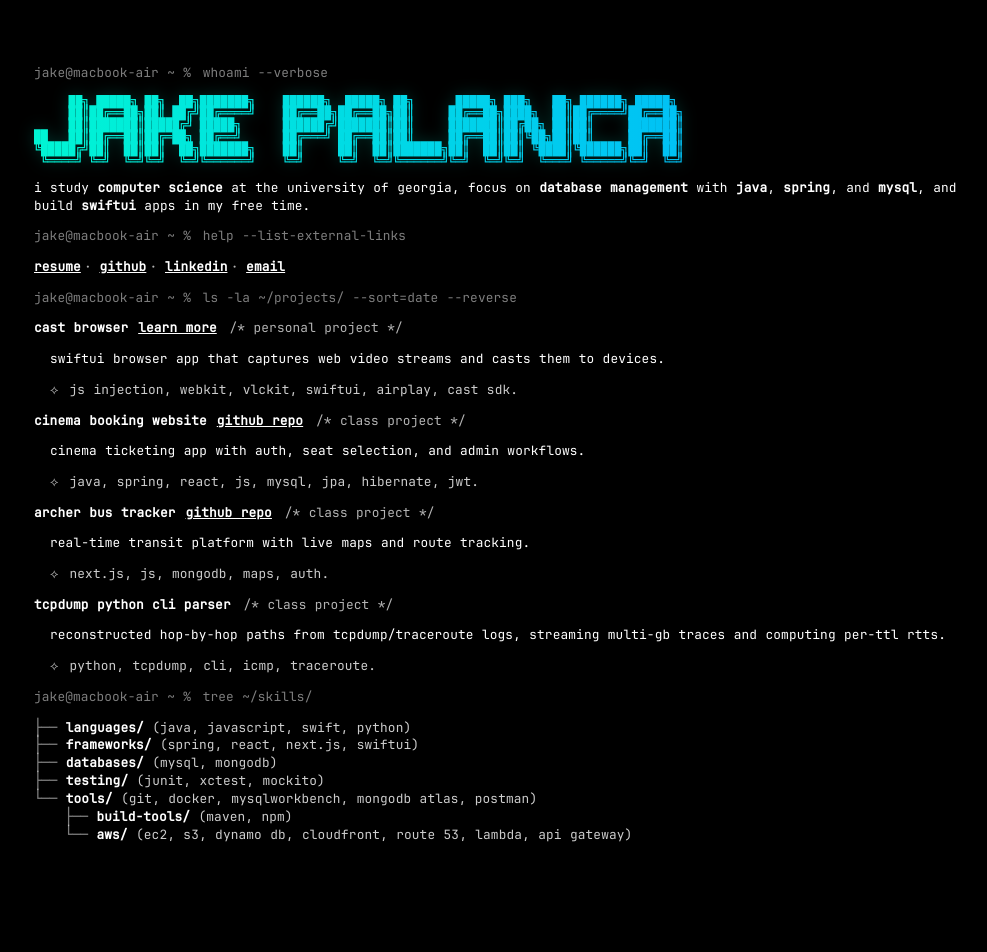
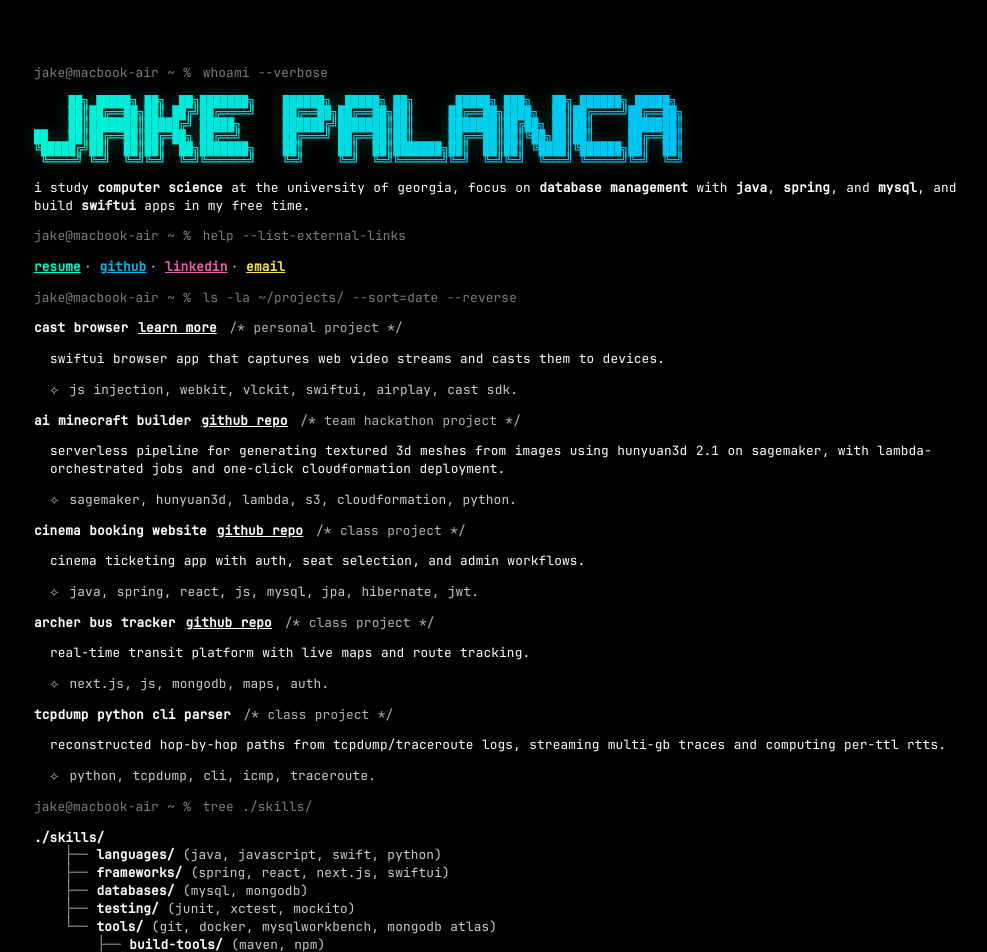
Before and after one commit to jakepalanca/jakepalanca.com, a React (Create React App) app: page / in a window 1280 px wide. Shown: the top 952 px of the page, without its empty margins (126-1113 px from the left). Before the commit the page ends 908 px from the top, so only its background shows below. Built offline with nearby package versions, Linux system fonts and the light colour scheme.

Commit message:
feat: Update Terminal component with new project details and gradient link styles

```diff
--- a/src/App.css
+++ b/src/App.css
@@ -72,24 +72,14 @@ body {
 }
 
 @keyframes ascii-gradient-shift {
-  0% {
-    background-position: 0% 50%;
-  }
-  50% {
-    background-position: 100% 50%;
-  }
-  100% {
-    background-position: 0% 50%;
-  }
+  0% { background-position: 0% 50%; }
+  50% { background-position: 100% 50%; }
+  100% { background-position: 0% 50%; }
 }
 
 @keyframes ascii-glow-pulse {
-  0%, 100% {
-    filter: drop-shadow(0 0 8px rgba(0, 245, 212, 0.18));
-  }
-  50% {
-    filter: drop-shadow(0 0 16px rgba(241, 91, 181, 0.22));
-  }
+  0%, 100% { filter: drop-shadow(0 0 8px rgba(0, 245, 212, 0.18)); }
+  50% { filter: drop-shadow(0 0 16px rgba(241, 91, 181, 0.22)); }
 }
 
 @supports ((-webkit-background-clip: text) or (background-clip: text)) {
@@ -125,24 +115,17 @@ body {
   margin: 0;
 }
 
-/* Typing animation */
+/* Layout */
 .typing-container {
   display: flex;
   flex-direction: column;
   gap: var(--gap);
-  line-height: inherit;
 }
 
-.typing-container>.final-prompt {
-  margin-top: 0;
-}
-
-.completed-section,
-.current-section {
+.completed-section {
   display: flex;
   flex-direction: column;
   gap: var(--gap);
-  line-height: inherit;
 }
 
 .cli-section {
@@ -150,7 +133,6 @@ body {
   flex-direction: column;
   gap: var(--gap);
   color: var(--terminal-white);
-  line-height: inherit;
 }
 
 .cli-command {
@@ -158,7 +140,6 @@ body {
   color: var(--terminal-white);
   word-break: break-word;
   overflow-wrap: break-word;
-  line-height: inherit;
   opacity: 0.7;
 }
 
@@ -169,7 +150,6 @@ body {
   margin-right: 0.25em;
   white-space: pre;
   display: inline;
-  line-height: inherit;
 }
 
 .command {
@@ -180,50 +160,25 @@ body {
   overflow-wrap: break-word;
   display: inline;
   white-space: normal;
-  line-height: inherit;
 }
 
 .cli-output {
   color: var(--terminal-white);
-  line-height: inherit;
 }
 
 .cli-comment {
   color: var(--terminal-white);
   font-style: italic;
   opacity: 0.7;
-  line-height: inherit;
 }
 
-.final-prompt {
-  display: flex;
-  gap: 0.25em;
-  margin-top: var(--gap);
-  line-height: inherit;
-}
-
-.cursor {
-  color: var(--terminal-white);
-  line-height: inherit;
-}
-
-/* Accent helpers */
-.accent-green {
-  color: var(--terminal-white);
-  font-weight: 700;
-  display: inline;
-  word-break: break-word;
-  overflow-wrap: break-word;
-  line-height: inherit;
-}
-
+/* Text styles */
 .accent-cyan {
   color: var(--terminal-white);
   font-weight: 700;
   display: inline;
   word-break: break-word;
   overflow-wrap: break-word;
-  line-height: inherit;
 }
 
 .accent-yellow {
@@ -232,35 +187,6 @@ body {
   display: inline;
   word-break: break-word;
   overflow-wrap: break-word;
-  line-height: inherit;
-}
-
-.accent-purple {
-  color: var(--terminal-white);
-  font-weight: 700;
-}
-
-.command-link,
-.command-name,
-.project-name,
-.project-status,
-.project-type,
-.highlight-box,
-.email-box {
-  color: var(--terminal-white);
-}
-
-.command-link {
-  text-decoration: underline;
-  font-weight: 600;
-}
-
-.accent-purple {
-  color: var(--terminal-white);
-  display: inline;
-  word-break: break-word;
-  overflow-wrap: break-word;
-  line-height: inherit;
 }
 
 strong {
@@ -277,7 +203,6 @@ em {
   flex-direction: column;
   gap: 0;
   font-weight: 300;
-  line-height: inherit;
 }
 
 .personal-info .accent-cyan {
@@ -288,77 +213,22 @@ em {
   display: block;
   word-break: break-word;
   overflow-wrap: break-word;
-  line-height: inherit;
 }
 
-.info-line>span {
+.info-line > span {
   display: inline;
   word-break: break-word;
   overflow-wrap: break-word;
   white-space: normal;
 }
 
-.info-line>span:not(.separator):not(:last-child)::after {
+.info-line > span:not(.separator):not(:last-child)::after {
   content: ' ';
 }
 
-.personal-info .info-line:not(:first-child):not(.gpa-line) {
+.personal-info .info-line:not(:first-child) {
   margin-top: var(--gap);
   display: block;
-}
-
-.gpa-line {
-  font-weight: bold;
-  font-style: italic;
-  margin-top: var(--gap);
-  display: flex;
-  flex-wrap: wrap;
-  gap: 0.5em;
-  align-items: center;
-}
-
-.highlight-box {
-  display: inline;
-  padding: 0 4px;
-  font-style: normal;
-  font-weight: 600;
-  line-height: inherit;
-  -webkit-box-decoration-break: clone;
-  box-decoration-break: clone;
-}
-
-.highlight-box span {
-  color: var(--terminal-white);
-}
-
-.box-cyan {
-  background-color: transparent;
-}
-
-.box-yellow {
-  background-color: transparent;
-}
-
-.box-green {
-  background-color: transparent;
-}
-
-.email-box {
-  cursor: pointer;
-  text-decoration: underline;
-}
-
-.email-box:hover {
-  text-decoration: none;
-}
-
-.comment-inline {
-  color: var(--terminal-white);
-  font-style: normal;
-  opacity: 0.7;
-  display: inline;
-  word-break: break-word;
-  overflow-wrap: break-word;
 }
 
 .separator {
@@ -380,7 +250,6 @@ em {
   display: flex;
   flex-direction: column;
   gap: var(--gap);
-  line-height: inherit;
 }
 
 .command-content {
@@ -388,18 +257,13 @@ em {
   flex-wrap: wrap;
   gap: 0.35em;
   align-items: center;
-  line-height: inherit;
-}
-
-.command-name {
-  font-weight: 600;
-  line-height: inherit;
 }
 
 .command-link {
+  color: var(--terminal-white);
   text-decoration: underline;
+  font-weight: 600;
   white-space: nowrap;
-  line-height: inherit;
 }
 
 .command-link-group {
@@ -408,29 +272,11 @@ em {
   white-space: nowrap;
 }
 
-@media (max-width: 17.5em) {
-  .command-content {
-    display: grid;
-    grid-template-columns: repeat(2, minmax(0, max-content));
-    justify-items: start;
-    column-gap: 2em;
-    row-gap: 0.35em;
-  }
-
-  .command-link-group .separator {
-    display: none;
-  }
-}
-
-@media (max-width: 8em) {
-  .command-content {
-    grid-template-columns: 1fr;
-  }
-
-  .command-link-group .separator {
-    display: none;
-  }
-}
+/* Gradient-colored links */
+.link-cyan { color: #00f5d4; }
+.link-blue { color: #00bbf9; }
+.link-pink { color: #f15bb5; }
+.link-yellow { color: #fee440; }
 
 .command-link:hover,
 .command-link:focus {
@@ -439,40 +285,21 @@ em {
   text-decoration: none;
 }
 
+.link-cyan:hover, .link-cyan:focus { background-color: #00f5d4; }
+.link-blue:hover, .link-blue:focus { background-color: #00bbf9; }
+.link-pink:hover, .link-pink:focus { background-color: #f15bb5; }
+.link-yellow:hover, .link-yellow:focus { background-color: #fee440; }
+
+.email-box {
+  cursor: pointer;
+  text-decoration: underline;
+}
+
 .email-box:hover,
 .email-box:focus {
   color: #000000;
-  background-color: var(--terminal-white);
+  background-color: #fee440;
   text-decoration: none;
-}
-
-.command-desc {
-  color: var(--terminal-white);
-  opacity: 0.7;
-  font-style: normal;
-  order: -1;
-  line-height: inherit;
-}
-
-@media (min-width: 769px) {
-  .command-item {
-    flex-direction: row;
-    align-items: baseline;
-    gap: var(--gap);
-  }
-
-  .command-content {
-    flex: 1;
-    min-width: 0;
-  }
-
-  .command-desc {
-    order: 0;
-    margin-left: auto;
-    padding-left: var(--gap);
-    white-space: nowrap;
-    flex-shrink: 0;
-  }
 }
 
 /* Projects */
@@ -480,14 +307,12 @@ em {
   display: flex;
   flex-direction: column;
   gap: var(--gap);
-  line-height: inherit;
 }
 
 .project-item {
   display: flex;
   flex-direction: column;
   gap: var(--gap);
-  line-height: inherit;
 }
 
 .project-title-row {
@@ -496,12 +321,11 @@ em {
   justify-content: flex-start;
   align-items: flex-start;
   gap: var(--gap);
-  line-height: inherit;
 }
 
 .project-name {
+  color: var(--terminal-white);
   font-weight: 700;
-  line-height: inherit;
 }
 
 .project-meta {
@@ -510,16 +334,10 @@ em {
   gap: 0.5em;
   color: var(--terminal-white);
   opacity: 0.7;
-  line-height: inherit;
 }
 
 .project-type {
   color: inherit;
-  line-height: inherit;
-}
-
-.project-status {
-  opacity: 0.6;
 }
 
 .project-description {
@@ -527,32 +345,16 @@ em {
   flex-direction: column;
   gap: var(--gap);
   padding-left: 1.25em;
-  line-height: inherit;
-}
-
-.project-bullet-item {
-  display: flex;
-  gap: 0.5em;
-  line-height: inherit;
-}
-
-.project-bullet {
-  flex-shrink: 0;
-  color: var(--terminal-white);
-  opacity: 0.7;
-  line-height: inherit;
 }
 
 .project-text {
   color: var(--terminal-white);
-  line-height: inherit;
 }
 
 .project-tech {
   color: rgba(255, 255, 255, 0.8);
   font-style: normal;
   font-weight: 400;
-  line-height: inherit;
 }
 
 .project-tech .accent-cyan {
@@ -567,62 +369,17 @@ em {
   margin-right: 0.2em;
 }
 
-/* Current focus */
-.current-focus-section {
-  display: flex;
-  flex-direction: column;
-  gap: var(--gap);
-  line-height: inherit;
-}
-
-.current-project-header {
-  font-weight: 600;
-  line-height: inherit;
-}
-
-.current-project-desc {
-  color: var(--terminal-white);
-  line-height: inherit;
-}
-
-/* Skills */
+/* Skills tree */
 .cli-list {
   display: flex;
   flex-direction: column;
   gap: 0;
   font-family: 'JetBrains Mono Local', 'SF Mono', 'Monaco', 'Menlo', 'Courier New', 'Consolas', monospace;
-  line-height: inherit;
 }
 
-.tree-line {
-  display: block;
-  line-height: inherit;
-  margin: 0;
-  padding: 0;
-}
-
-.tree-header {
-  /* Header line (~/skills/) has no special positioning */
-}
-
-.tree-char {
-  color: var(--terminal-white);
-  opacity: 0.7;
-  font-family: 'JetBrains Mono Local', 'SF Mono', 'Monaco', 'Menlo', 'Courier New', 'Consolas', monospace;
-  line-height: inherit;
-  white-space: pre;
-  display: inline;
-}
-
-.tree-content {
-  display: inline;
-}
-
-/* Grid-based tree line for dynamic continuation */
 .tree-line-grid {
   display: grid;
   grid-template-columns: auto 1fr;
-  line-height: inherit;
   margin: 0;
   padding: 0;
 }
@@ -638,32 +395,22 @@ em {
   opacity: 0.7;
   font-family: 'JetBrains Mono Local', 'SF Mono', 'Monaco', 'Menlo', 'Courier New', 'Consolas', monospace;
   white-space: pre;
-  line-height: inherit;
 }
 
-.tree-char-main {
-  color: var(--terminal-white);
-  opacity: 0.7;
-  white-space: pre;
-  line-height: inherit;
-}
-
+.tree-char-main,
 .tree-char-cont {
   color: var(--terminal-white);
   opacity: 0.7;
   white-space: pre;
-  line-height: inherit;
 }
 
 .tree-content-block {
-  line-height: inherit;
   min-width: 0;
 }
 
 .directory-label {
   color: var(--terminal-white);
   font-weight: 600;
-  line-height: inherit;
   word-break: break-word;
   overflow-wrap: break-word;
   white-space: normal;
@@ -674,14 +421,13 @@ em {
   color: var(--terminal-white);
   opacity: 0.8;
   font-weight: normal;
-  line-height: inherit;
   word-break: break-word;
   overflow-wrap: break-word;
   white-space: normal;
   display: inline;
 }
 
-/* Responsive tweaks */
+/* Responsive */
 @media (max-width: 1024px) {
   .terminal-container {
     padding: 48px 48px;
@@ -735,7 +481,7 @@ em {
     overflow-x: visible;
   }
 
-  .personal-info .info-line:not(:first-child):not(.gpa-line) {
+  .personal-info .info-line:not(:first-child) {
     margin-top: var(--gap);
     display: block;
   }
@@ -752,19 +498,17 @@ em {
     flex-wrap: wrap;
   }
 
-  .skill-items {
-    margin-left: 0;
+  .project-type {
+    display: none;
   }
 
   .cli-list {
     gap: 0;
-    line-height: inherit;
   }
 
-  .cli-list>.tree-nested {
+  .cli-list > .tree-nested {
     margin-left: 4ch;
   }
-
 }
 
 @media (max-width: 480px) {
--- a/src/components/Terminal.js
+++ b/src/components/Terminal.js
@@ -31,7 +31,7 @@ const Terminal = () => {
                 <a
                   href={resumePath}
                   download="Jake_Palanca_Resume.pdf"
-                  className="command-link"
+                  className="command-link link-cyan"
                 >
                   resume
                 </a>
@@ -42,7 +42,7 @@ const Terminal = () => {
                   href="https://github.com/jakepalanca"
                   target="_blank"
                   rel="noopener noreferrer"
-                  className="command-link"
+                  className="command-link link-blue"
                 >
                   github
                 </a>
@@ -53,13 +53,13 @@ const Terminal = () => {
                   href="https://linkedin.com/in/jakepalanca"
                   target="_blank"
                   rel="noopener noreferrer"
-                  className="command-link"
+                  className="command-link link-pink"
                 >
                   linkedin
                 </a>
                 <span className="separator"> · </span>
               </span>
-              <a href="mailto:developer@jakepalanca.com" className="command-link email-box">email</a>
+              <a href="mailto:developer@jakepalanca.com" className="command-link email-box link-yellow">email</a>
             </div>
           </div>
         </div>
@@ -94,6 +94,35 @@ const Terminal = () => {
               </div>
               <div className="project-text project-tech">
                 <span className="project-arrow">⟡</span> <span className="accent-cyan">js injection</span>, <span className="accent-cyan">webkit</span>, <span className="accent-cyan">vlckit</span>, <span className="accent-cyan">swiftui</span>, <span className="accent-cyan">airplay</span>, <span className="accent-cyan">cast sdk</span>.
+              </div>
+            </div>
+          </div>
+
+          <div className="project-item">
+            <div>
+              <div className="project-title-row">
+                <div style={{ display: 'flex', alignItems: 'baseline', gap: '10px' }}>
+                  <span className="project-name accent-yellow">ai minecraft builder</span>
+                  <a
+                    href="https://github.com/jakepalanca/ai-minecraft-builder"
+                    target="_blank"
+                    rel="noopener noreferrer"
+                    className="command-link"
+                  >
+                    github repo
+                  </a>
+                </div>
+                <span className="project-meta">
+                  <span className="project-type">{'/* team hackathon project */'}</span>
+                </span>
+              </div>
+            </div>
+            <div className="project-description">
+              <div className="project-text">
+                serverless pipeline for generating textured 3d meshes from images using hunyuan3d 2.1 on sagemaker, with lambda-orchestrated jobs and one-click cloudformation deployment.
+              </div>
+              <div className="project-text project-tech">
+                <span className="project-arrow">⟡</span> <span className="accent-cyan">sagemaker</span>, <span className="accent-cyan">hunyuan3d</span>, <span className="accent-cyan">lambda</span>, <span className="accent-cyan">s3</span>, <span className="accent-cyan">cloudformation</span>, <span className="accent-cyan">python</span>.
               </div>
             </div>
           </div>
@@ -180,36 +209,39 @@ const Terminal = () => {
       ),
     },
     {
-      command: 'tree ~/skills/',
+      command: 'tree ./skills/',
       output: (
         <div className="cli-list">
-          <TreeLine treeChar="├── " isLast={false}>
+          <TreeLine treeChar="" isLast={false}>
+            <span className="directory-label">./skills/</span>
+          </TreeLine>
+          <TreeLine treeChar="├── " isNested={true} isLast={false}>
             <span className="directory-label">languages/</span>
             <span className="skill-items-inline"> (java, javascript, swift, python)</span>
           </TreeLine>
-          <TreeLine treeChar="├── " isLast={false}>
+          <TreeLine treeChar="├── " isNested={true} isLast={false}>
             <span className="directory-label">frameworks/</span>
             <span className="skill-items-inline"> (spring, react, next.js, swiftui)</span>
           </TreeLine>
-          <TreeLine treeChar="├── " isLast={false}>
+          <TreeLine treeChar="├── " isNested={true} isLast={false}>
             <span className="directory-label">databases/</span>
             <span className="skill-items-inline"> (mysql, mongodb)</span>
           </TreeLine>
-          <TreeLine treeChar="├── " isLast={false}>
+          <TreeLine treeChar="├── " isNested={true} isLast={false}>
             <span className="directory-label">testing/</span>
             <span className="skill-items-inline"> (junit, xctest, mockito)</span>
           </TreeLine>
-          <TreeLine treeChar="└── " isLast={true}>
+          <TreeLine treeChar="└── " isNested={true} isLast={true}>
             <span className="directory-label">tools/</span>
-            <span className="skill-items-inline"> (git, docker, mysqlworkbench, mongodb atlas, postman)</span>
+            <span className="skill-items-inline"> (git, docker, mysqlworkbench, mongodb atlas)</span>
           </TreeLine>
-          <TreeLine treeChar="├── " isNested={true} isLast={false}>
+          <TreeLine treeChar="    ├── " isNested={true} isLast={false}>
             <span className="directory-label">build-tools/</span>
             <span className="skill-items-inline"> (maven, npm)</span>
           </TreeLine>
-          <TreeLine treeChar="└── " isNested={true} isLast={true}>
+          <TreeLine treeChar="    └── " isNested={true} isLast={true}>
             <span className="directory-label">aws/</span>
-            <span className="skill-items-inline"> (ec2, s3, dynamo db, cloudfront, route 53, lambda, api gateway)</span>
+            <span className="skill-items-inline"> (ec2, s3, dynamodb, cloudfront, sagemaker, lambda, api gateway)</span>
           </TreeLine>
         </div>
       ),
```
Also changed, not shown: 1 other file (tests, documents, lock files or other folders).
